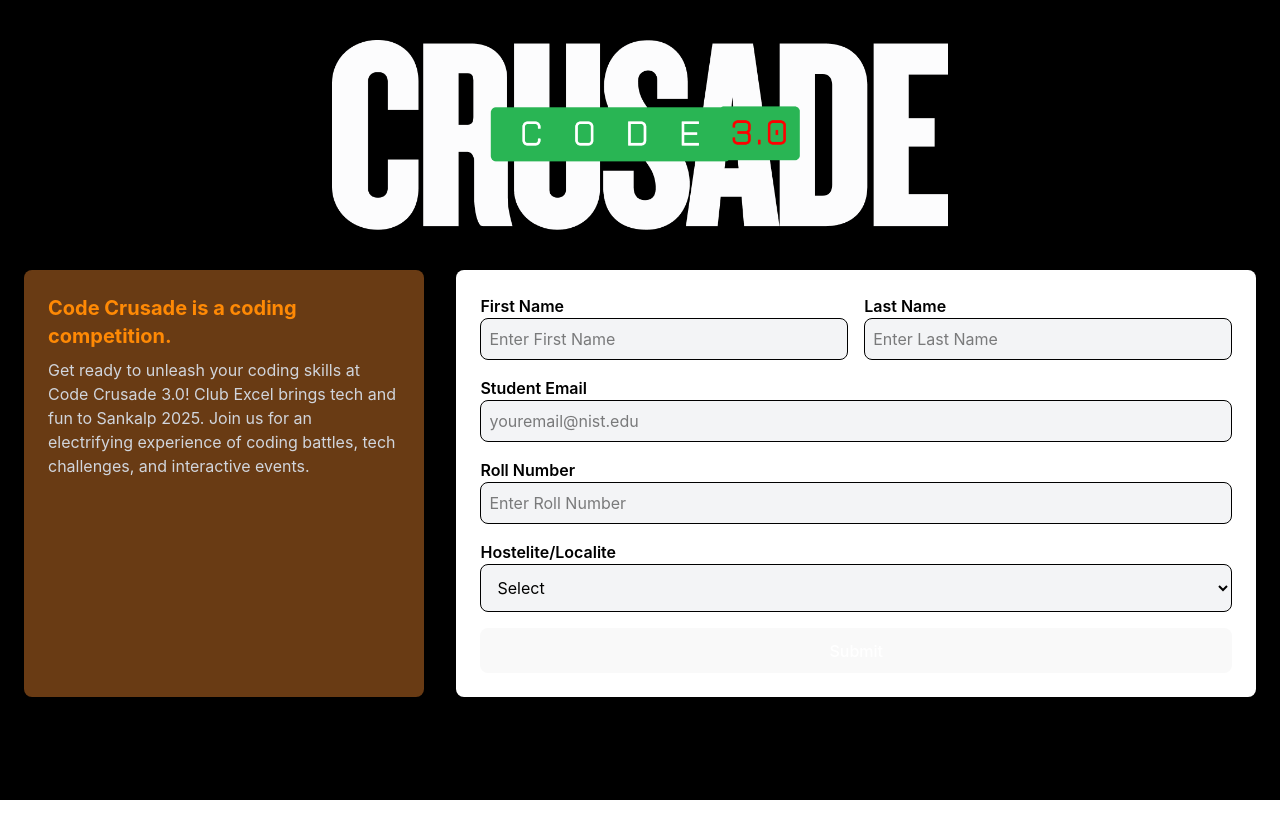
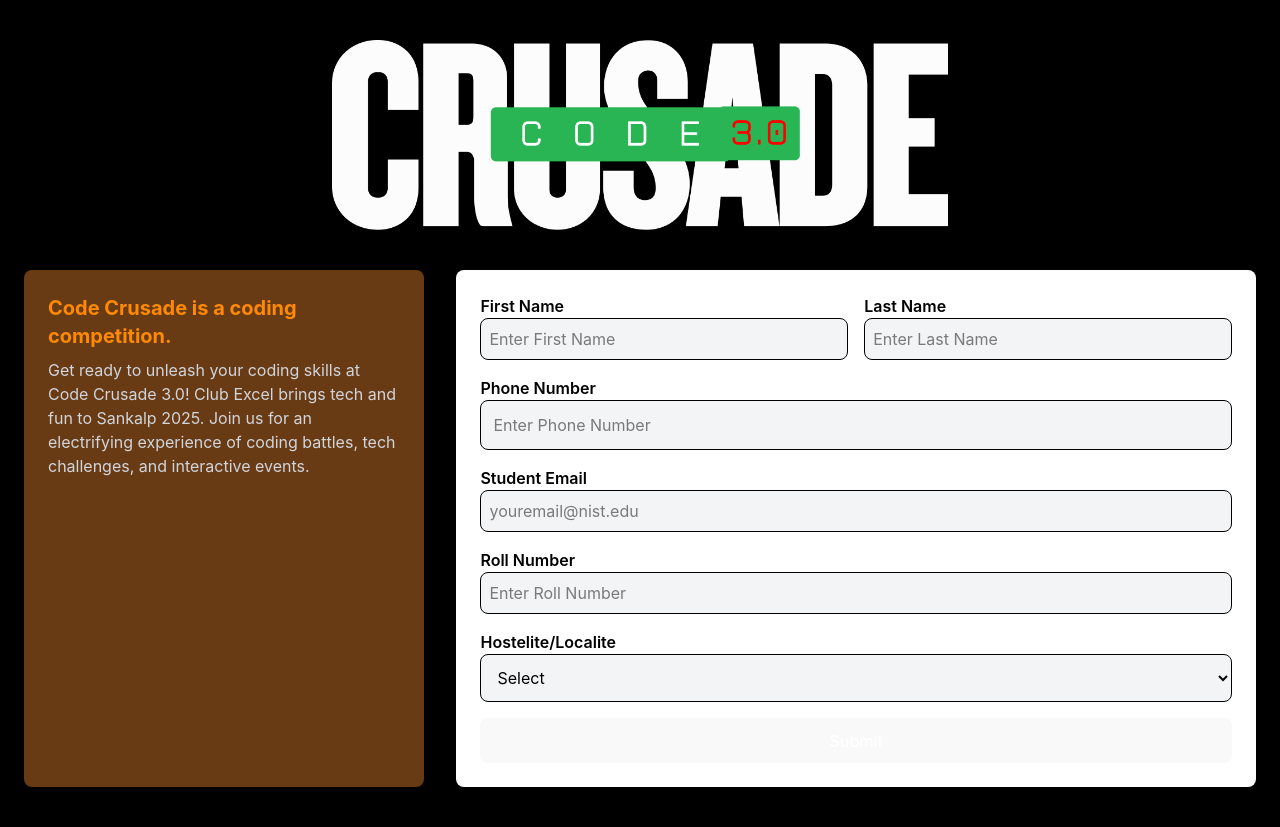
Before and after one commit to Ren1sha/Sankalp, a React (Vite) app: page /register in a window 1280 px wide. Before the commit the page ends 800 px from the top, so only its background shows below. Built offline with nearby package versions, Linux system fonts and the light colour scheme.

Commit message:
Update register.jsx

```diff
--- a/src/register.jsx
+++ b/src/register.jsx
@@ -53,6 +53,16 @@ const Register = () => {
             </div>
 
             <div>
+                <label htmlFor="phone" className="block font-semibold">Phone Number</label>
+                <input
+                  id="phone"
+                  type="tel"
+                  placeholder="Enter Phone Number"
+                  className="w-full p-3 border rounded-lg bg-gray-100"
+                />
+              </div>
+
+            <div>
               <label className="block font-semibold">Student Email</label>
               <input
                 type="email"
```
